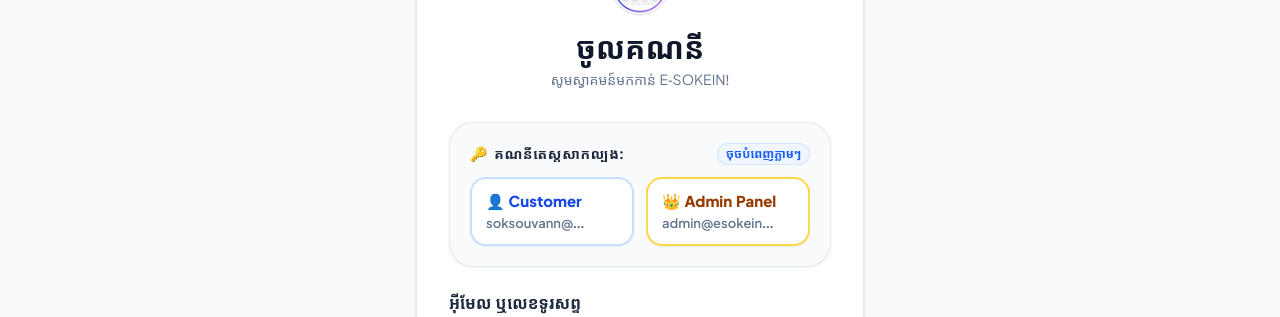
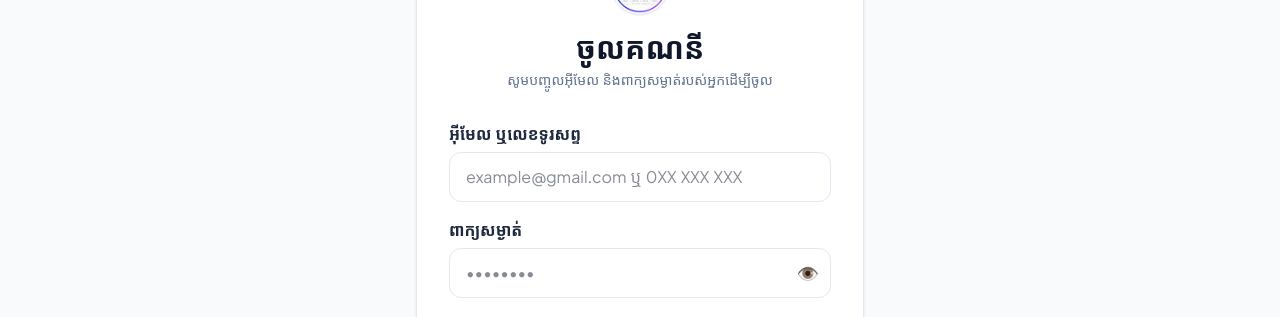
Before and after one commit to SOKEIN/sokein-tech, a React (Vite) app: page /login in a window 1280 px wide. Shown: the part 292-609 px from the top of the page. Built offline with nearby package versions, Linux system fonts and the light colour scheme; no server answers; the HTML template or start-up script is replaced by a standard one; a web font is replaced by a local one.

Commit message:
security: remove demo auto-fill login buttons to require manual email and password

```diff
--- a/src/pages/Login.tsx
+++ b/src/pages/Login.tsx
@@ -35,18 +35,6 @@ export default function Login() {
     }
   };
 
-  const handleDemoCustomer = () => {
-    setEmail('soksouvann@gmail.com');
-    setPassword('password123');
-    setError('');
-  };
-
-  const handleDemoAdmin = () => {
-    setEmail('admin@esokein.com');
-    setPassword('admin123');
-    setError('');
-  };
-
   return (
     <div className="min-h-[80vh] flex items-center justify-center px-4 py-8 sm:py-12 animate-fade-in">
       <div className="w-full max-w-md">
@@ -54,7 +42,7 @@ export default function Login() {
           <div className="text-center mb-6 sm:mb-8">
             <SokeinLogoIcon className="w-14 h-14 mx-auto mb-4" showStatus={false} />
             <h1 className="text-2xl sm:text-3xl font-black text-slate-900 dark:text-white">ចូលគណនី</h1>
-            <p className="text-slate-500 dark:text-slate-400 text-sm mt-1">សូមស្វាគមន៍មកកាន់ E-SOKEIN!</p>
+            <p className="text-slate-500 dark:text-slate-400 text-sm mt-1">សូមបញ្ចូលអ៊ីមែល និងពាក្យសម្ងាត់របស់អ្នកដើម្បីចូល</p>
           </div>
 
           {error && (
@@ -63,47 +51,6 @@ export default function Login() {
               <span>{error}</span>
             </div>
           )}
-
-          {/* Quick Demo Login Helpers */}
-          <div className="mb-6 p-4 sm:p-5 bg-slate-50 dark:bg-slate-800/60 border border-slate-200/90 dark:border-slate-700 rounded-2xl sm:rounded-3xl space-y-3 shadow-xs">
-            <div className="flex items-center justify-between">
-              <span className="text-xs sm:text-sm font-extrabold text-slate-800 dark:text-slate-200 uppercase tracking-wider flex items-center gap-1.5">
-                <span>🔑</span>
-                <span>គណនីតេស្តសាកល្បង:</span>
-              </span>
-              <span className="text-[11px] sm:text-xs text-blue-600 dark:text-blue-400 font-bold bg-blue-50 dark:bg-blue-950/60 px-2 py-0.5 rounded-full border border-blue-200/60 dark:border-blue-900/60">
-                ចុចបំពេញភ្លាមៗ
-              </span>
-            </div>
-
-            <div className="grid grid-cols-2 gap-2.5 sm:gap-3">
-              <button
-                type="button"
-                onClick={handleDemoCustomer}
-                className="bg-white dark:bg-slate-900 hover:bg-blue-50 dark:hover:bg-blue-950/50 border-2 border-blue-200/90 dark:border-blue-800/80 hover:border-blue-500 text-blue-700 dark:text-blue-400 py-3 px-3.5 rounded-2xl font-medium transition-all shadow-xs hover:shadow-md cursor-pointer text-left group"
-              >
-                <span className="block text-sm sm:text-[15px] font-black text-blue-700 dark:text-blue-400 group-hover:translate-x-0.5 transition-transform">
-                  👤 Customer
-                </span>
-                <span className="block text-xs sm:text-[13px] text-slate-500 dark:text-slate-400 font-semibold mt-0.5 truncate">
-                  soksouvann@...
-                </span>
-              </button>
-
-              <button
-                type="button"
-                onClick={handleDemoAdmin}
-                className="bg-white dark:bg-slate-900 hover:bg-amber-50 dark:hover:bg-amber-950/50 border-2 border-amber-300/90 dark:border-amber-800/80 hover:border-amber-500 text-amber-800 dark:text-amber-400 py-3 px-3.5 rounded-2xl font-medium transition-all shadow-xs hover:shadow-md cursor-pointer text-left group"
-              >
-                <span className="block text-sm sm:text-[15px] font-black text-amber-800 dark:text-amber-300 group-hover:translate-x-0.5 transition-transform">
-                  👑 Admin Panel
-                </span>
-                <span className="block text-xs sm:text-[13px] text-slate-500 dark:text-slate-400 font-semibold mt-0.5 truncate">
-                  admin@esokein...
-                </span>
-              </button>
-            </div>
-          </div>
 
           <form onSubmit={handleSubmit} className="space-y-4">
             <div>
```
